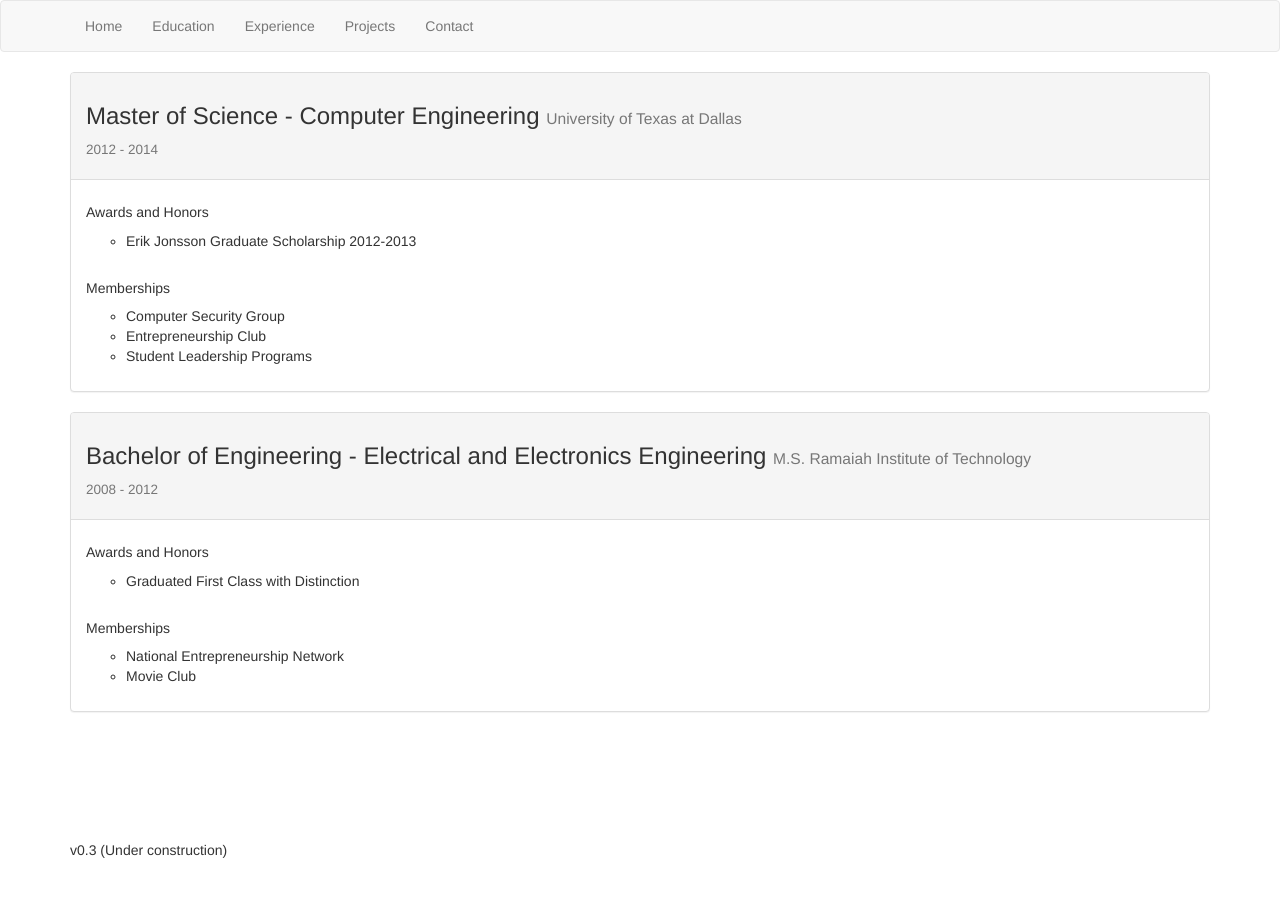
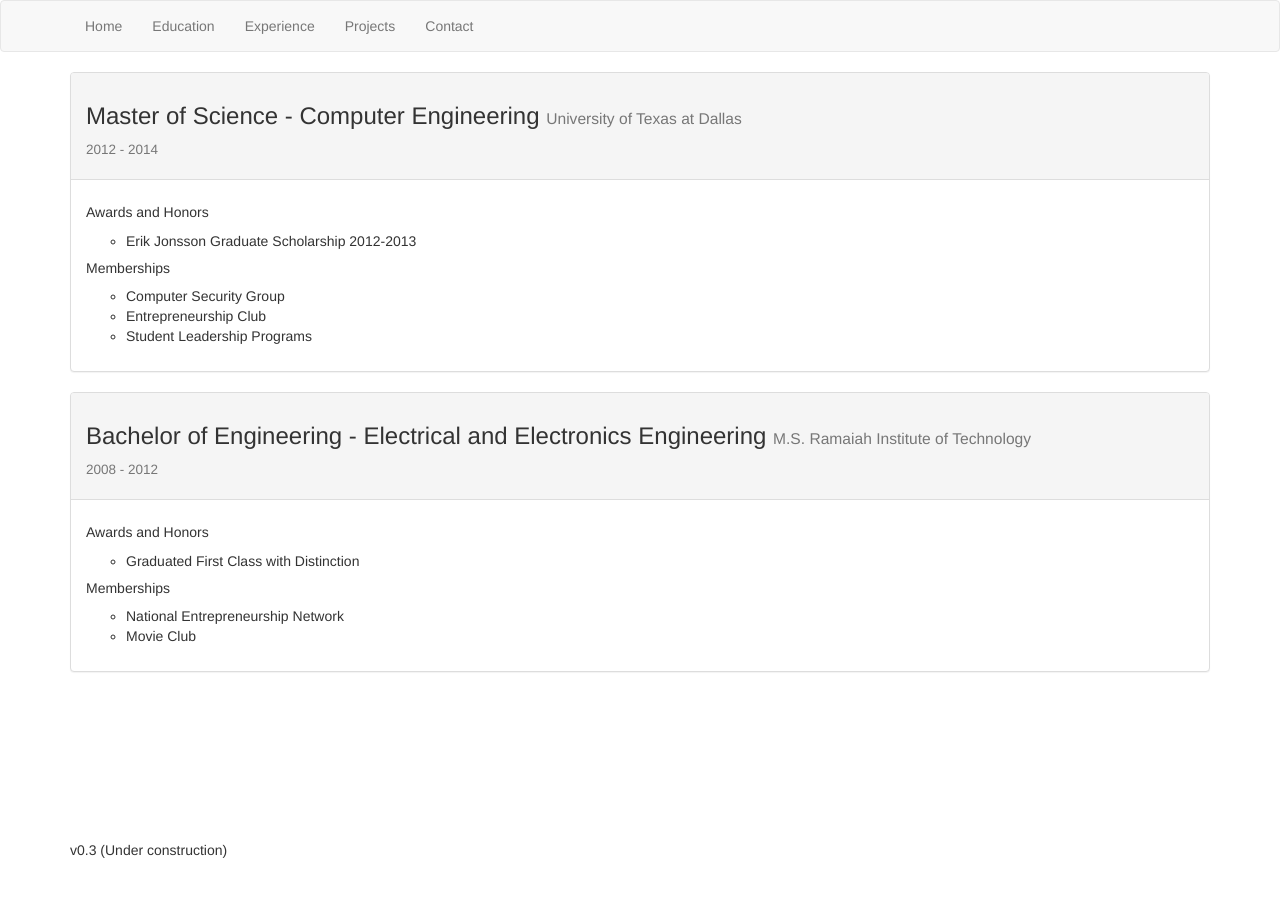
Before and after one commit to vikramdesh1/vikramdesh1.github.io, a Jekyll site: the page built from education.html, in a window 1280 px wide. Shown: the top 897 px of the page. Built offline with Jekyll 4.4.1, drawn with Linux system fonts in a browser that asks for light colours; nearby versions of some CDN libraries.

Commit message:
Update education.html

```diff
--- a/education.html
+++ b/education.html
@@ -15,7 +15,7 @@
                       <li>Erik Jonsson Graduate Scholarship 2012-2013</li>
                   </ul>
                 </li>
-                <br/>
+                <div class="clear"></div>
                 <li><h5>Memberships</h5>
                   <ul>
                       <li>Computer Security Group</li>
@@ -39,7 +39,7 @@
                       <li>Graduated First Class with Distinction</li>
                   </ul>
                 </li>
-                <br/>
+                <div class="clear"></div>
                  <li><h5>Memberships</h5>
                    <ul>
                        <li>National Entrepreneurship Network</li>
```
